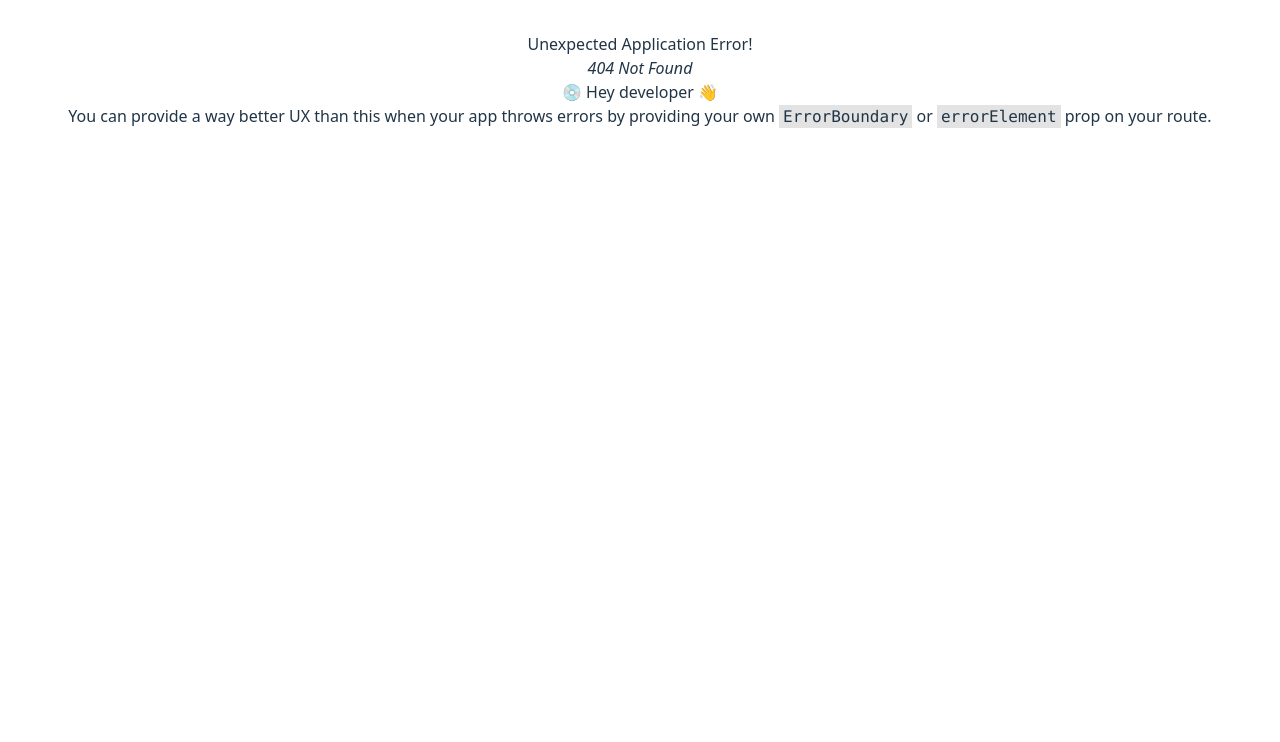
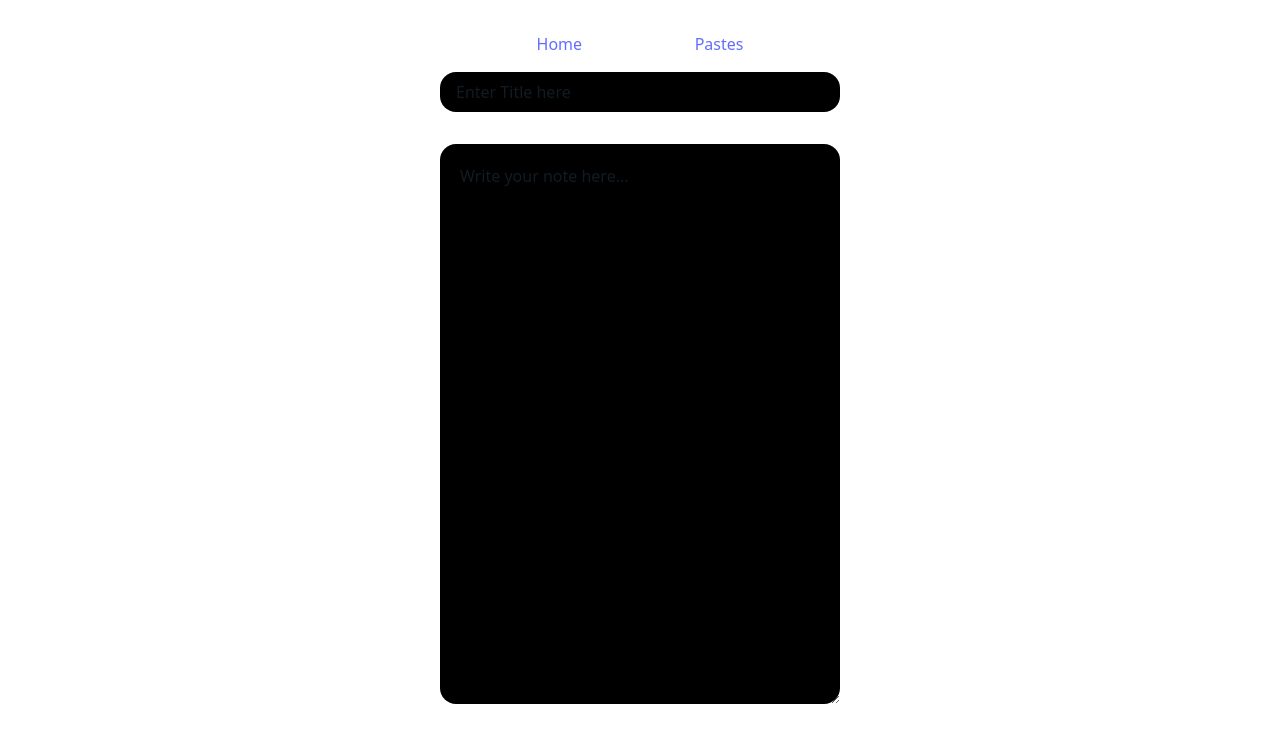
Before and after one commit to AdnanBarud/Paste-App, a React app: page /view in a window 1280 px wide. Before the commit this address had no page. Shown: the top 742 px of the page. Built offline with nearby package versions, Linux system fonts and the light colour scheme; the HTML template or start-up script is replaced by a standard one.

Commit message:
write viewbutton code but

```diff
--- a/src/components/Navbar.jsx
+++ b/src/components/Navbar.jsx
@@ -16,6 +16,7 @@ const Navbar = () => {
       >
         Pastes
       </NavLink>
+
     </div>
   )
 }
--- a/src/components/Pastes.jsx
+++ b/src/components/Pastes.jsx
@@ -52,13 +52,15 @@ const pastes = () => {
                 <div>{paste.content}</div>
                 <div>
                   <button>
-                    <a href={`/?pasteId=${paste?._id}`}>Edit</a>
+                    <a href={`/edit/${paste._id}`}>Edit</a>
+
                   </button>
                   <button onClick={() => handleCopy(paste)}>Copy</button>
                   <button>
-                    <button>
-                      <a href={`/view?pasteId=${paste?._id}`}>View</a>
-                    </button>
+                    <a href={`/view/${paste._id}`}>
+                      View
+                    </a>
+
                   </button>
                   <button onClick={() => handleDelete(paste?._id)}>
                     Delete
--- a/src/components/ViewPaste.jsx
+++ b/src/components/ViewPaste.jsx
@@ -1,9 +1,16 @@
 import React, { useEffect, useState } from 'react'
 import { useDispatch, useSelector } from 'react-redux';
-import { useSearchParams } from 'react-router-dom';
+import { useParams, useSearchParams } from 'react-router-dom';
 import { addToPastes, updateToPastes } from '../redux/pasteSlice';
 
 const ViewPaste = () => {
+
+  const {id} = useParams();
+  const allPastes = useSelector( (state) => state.paste.pastes);
+  const paste = allPastes.find((p) => p._id === id) || { title: "", content: "" };
+
+  console.log(paste);
+
   return (
     <div>
       <div className='flex flex-row items-center gap-3 '>
@@ -11,20 +18,11 @@ const ViewPaste = () => {
       className='rounded-2xl border-gray-300 bg-black mt-4 p-2 pl-4 min-w-100'
         type="text"
         placeholder="Enter Title here"
-        value={title}
+        value={paste.title}
+        disabled
         onChange={(e) => setTitle((e.target.value))}
        />
 
-       <button
-       className='rounded-2xl border-gray-300 bg-black mt-4 p-2 '
-       onClick={createPaste}
-       >
-        {
-        pasteId
-        ? 'Update Paste'
-        : 'Create Paste'
-        }
-       </button>
 
        </div>
 
@@ -33,7 +31,8 @@ const ViewPaste = () => {
         <textarea
         className='rounded-2xl border-gray-300 bg-black mt-4 p-5 min-w-100 min-h-140'
         placeholder="Write your note here..."
-        value={value}
+        value={paste.content}
+        disabled
         onChange={(e) => setValue(e.target.value)}
 
         />
```
Also changed, not shown: src/App.jsx (+9 -1 lines).
